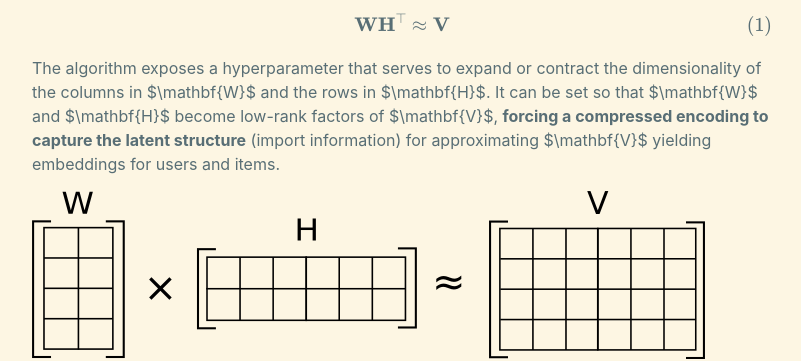
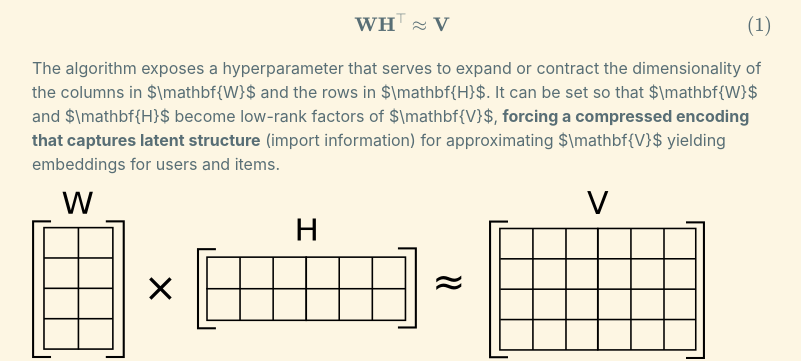
Before and after one commit to daniel-deychakiwsky/daniel-deychakiwsky.github.io, a Jekyll site: the page built from _posts/2022-01-02-matrix-factorization-sparsity.md, in a window 1280 px wide and 900 px high, scrolled down 728 px. Shown: the part 154-515 px from the top of the window, without its empty margins (238-1039 px from the left). Built offline with Jekyll 4.4.1, drawn with Linux system fonts in a browser that asks for light colours; formulas are drawn with MathJax 3.

Commit message:
[blog-post] MF WIP

```diff
--- a/_posts/2022-01-02-matrix-factorization-sparsity.md
+++ b/_posts/2022-01-02-matrix-factorization-sparsity.md
@@ -45,7 +45,7 @@
 contract the dimensionality of the columns in $\mathbf{W}$
 and the rows in $\mathbf{H}$. It can be set so that $\mathbf{W}$ and
 $\mathbf{H}$ become low-rank factors of $\mathbf{V}$,
-**forcing a compressed encoding to capture the latent structure**
+**forcing a compressed encoding that captures latent structure**
 (import information) for approximating $\mathbf{V}$
 yielding embeddings for users and items.
 
```
